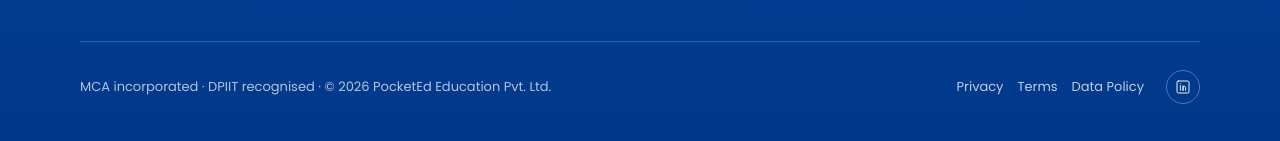
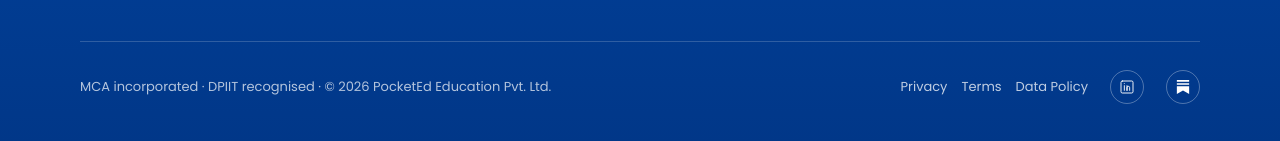
Before and after one commit to pocketed26-ops/final-web, a Next.js app: page / in a window 1280 px wide. Shown: the part 6824-6965 px from the top of the page. Built offline with nearby package versions, Linux system fonts and the light colour scheme.

Commit message:
feat: link linkedin in footer and add substack icon

```diff
--- a/components/PocketEdHomepage.tsx
+++ b/components/PocketEdHomepage.tsx
@@ -315,6 +315,11 @@ const LineLinkedin = (
   <g fill="none" stroke="currentColor" strokeWidth="1.4" strokeLinecap="round" strokeLinejoin="round">
     <rect x="3" y="3" width="18" height="18" rx="2" />
     <path d="M8 10v7M8 7v.01M12 17v-4a2 2 0 1 1 4 0v4M12 10v7" />
+  </g>
+);
+const LineSubstack = (
+  <g fill="currentColor" stroke="none">
+    <path d="M22.539 8.242H1.46V5.406h21.08v2.836zM1.46 10.812V24L12 18.11L22.54 24V10.812H1.46zM22.54 0H1.46v2.836h21.08V0z"/>
   </g>
 );
 
@@ -1806,13 +1811,23 @@ function Footer() {
             <a href="#" style={footerLinkMini}>Privacy</a>
             <a href="#" style={footerLinkMini}>Terms</a>
             <a href="#" style={footerLinkMini}>Data Policy</a>
-            <a href="#" aria-label="LinkedIn" style={{
+            <a href="https://www.linkedin.com/company/pocketedco/" target="_blank" rel="noopener noreferrer" aria-label="LinkedIn" style={{
               width: 34, height: 34, borderRadius: 999,
               border: '1px solid rgba(255,255,255,0.3)',
               display: 'inline-flex', alignItems: 'center', justifyContent: 'center',
               marginLeft: 8,
-            }}>
+              transition: 'background-color 0.2s',
+            }} onMouseEnter={e => e.currentTarget.style.backgroundColor = 'rgba(255,255,255,0.1)'} onMouseLeave={e => e.currentTarget.style.backgroundColor = 'transparent'}>
               <svg width="16" height="16" viewBox="0 0 24 24" style={{ color: '#ffffff' }}>{LineLinkedin}</svg>
+            </a>
+            <a href="https://substack.com/@siddharthgadhia" target="_blank" rel="noopener noreferrer" aria-label="Substack" style={{
+              width: 34, height: 34, borderRadius: 999,
+              border: '1px solid rgba(255,255,255,0.3)',
+              display: 'inline-flex', alignItems: 'center', justifyContent: 'center',
+              marginLeft: 8,
+              transition: 'background-color 0.2s',
+            }} onMouseEnter={e => e.currentTarget.style.backgroundColor = 'rgba(255,255,255,0.1)'} onMouseLeave={e => e.currentTarget.style.backgroundColor = 'transparent'}>
+              <svg width="14" height="14" viewBox="0 0 24 24" style={{ color: '#ffffff' }}>{LineSubstack}</svg>
             </a>
           </div>
         </div>
```
